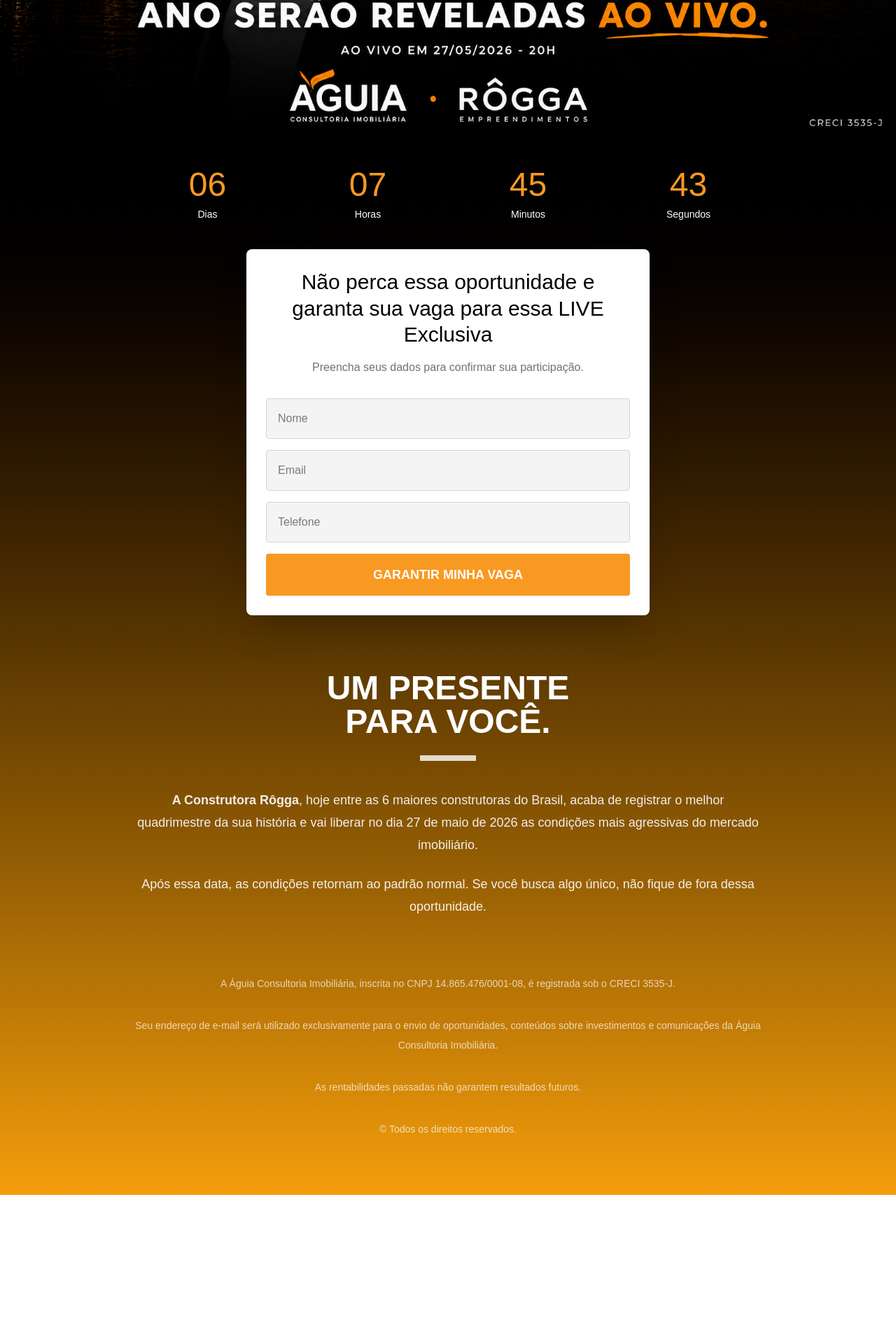
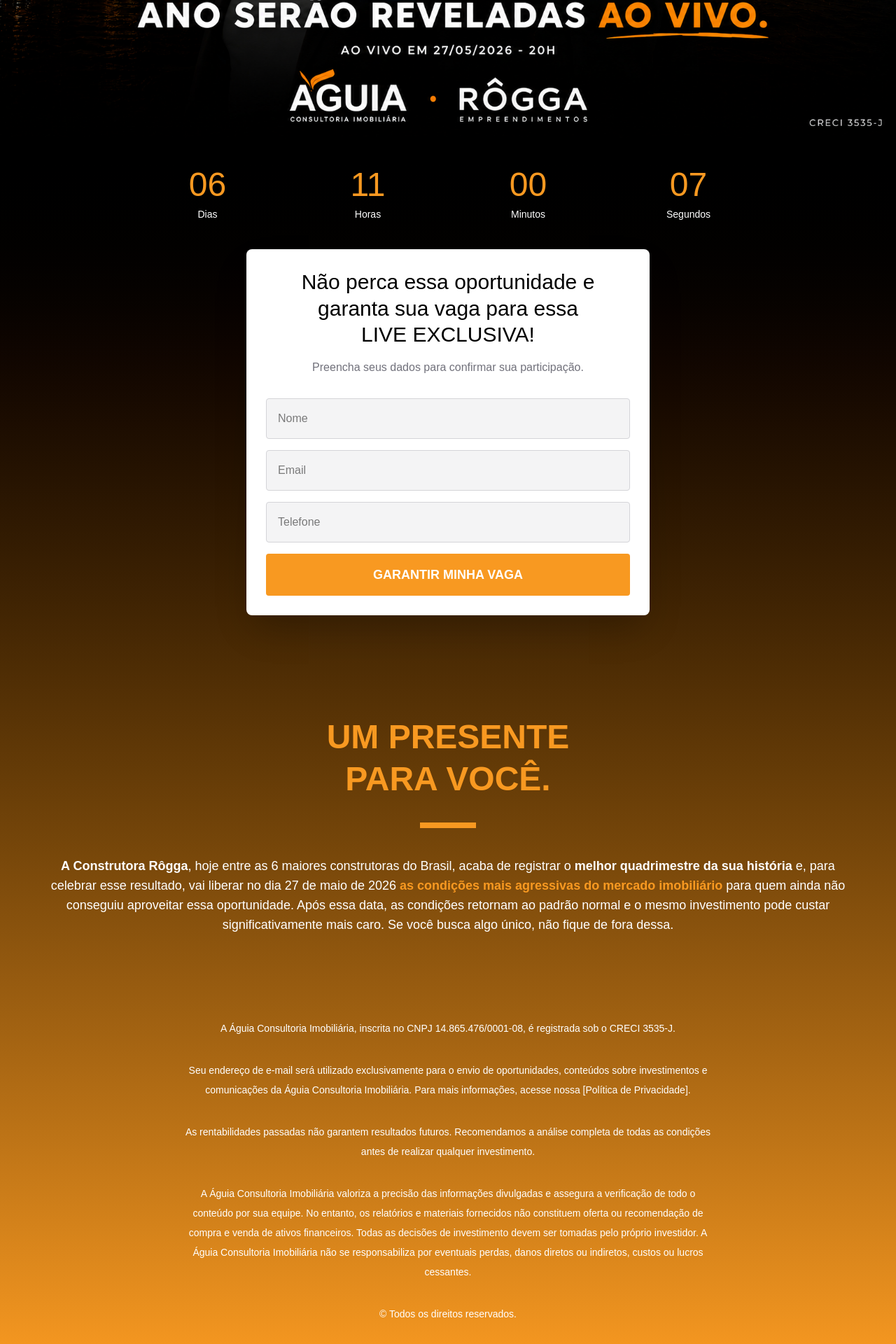
Before and after one commit to Maicon-Guizoni/live-aguia, a Next.js app in the folder live-aguia/: page / in a window 1280 px wide. Shown: the part 520-2440 px from the top of the page at 70% size. Before the commit the page ends 2227 px from the top, so only its background shows below. Built offline with nearby package versions, Linux system fonts and the light colour scheme.

Commit message:
teste responsividade mobile4

```diff
--- a/live-aguia/app/page.js
+++ b/live-aguia/app/page.js
@@ -7,10 +7,46 @@
   const [status, setStatus] = useState("");
   const [enviando, setEnviando] = useState(false);
   const [erroTelefone, setErroTelefone] = useState("");
+  const [tempo, setTempo] = useState({
+    dias: "00",
+    horas: "00",
+    minutos: "00",
+    segundos: "00",
+  });
 
   useEffect(() => {
     const indicadorSalvo = localStorage.getItem("indicador");
     setIndicador(indicadorSalvo || "");
+  }, []);
+
+  useEffect(() => {
+    const dataEvento = new Date("2026-05-27T20:00:00-03:00");
+
+    function atualizarContador() {
+      const agora = new Date();
+      const diferenca = dataEvento - agora;
+
+      if (diferenca <= 0) {
+        setTempo({ dias: "00", horas: "00", minutos: "00", segundos: "00" });
+        return;
+      }
+
+      const dias = Math.floor(diferenca / (1000 * 60 * 60 * 24));
+      const horas = Math.floor((diferenca / (1000 * 60 * 60)) % 24);
+      const minutos = Math.floor((diferenca / (1000 * 60)) % 60);
+      const segundos = Math.floor((diferenca / 1000) % 60);
+
+      setTempo({
+        dias: String(dias).padStart(2, "0"),
+        horas: String(horas).padStart(2, "0"),
+        minutos: String(minutos).padStart(2, "0"),
+        segundos: String(segundos).padStart(2, "0"),
+      });
+    }
+
+    atualizarContador();
+    const intervalo = setInterval(atualizarContador, 1000);
+    return () => clearInterval(intervalo);
   }, []);
 
   async function enviarFormulario(event) {
@@ -64,40 +100,36 @@
   return (
     <main className="bg-black text-white">
       <section className="bg-black">
-  <img
-    src="/capa.png"
-    alt="Flash Sales"
-    className="block h-auto w-full"
-  />
+        <img src="/capa.png" alt="Flash Sales" className="block h-auto w-full" />
       </section>
 
-      <section className="relative bg-gradient-to-b from-[#000000] to-[#f59e0b] px-6 pb-20 pt-10 text-white">
+      <section className="bg-gradient-to-b from-black to-[#f89921] px-6 pb-0 pt-10 text-white">
         <div className="mx-auto max-w-4xl text-center">
-    <div className="grid grid-cols-4 gap-5 text-center">
+          <div className="grid grid-cols-4 gap-5">
             <div>
-        <h2 className="text-5xl font-light text-[#f89921]">06</h2>
+              <h2 className="text-4xl font-light text-[#f89921] md:text-5xl">{tempo.dias}</h2>
               <p className="mt-2 text-sm">Dias</p>
             </div>
 
             <div>
-        <h2 className="text-5xl font-light text-[#f89921]">07</h2>
+              <h2 className="text-4xl font-light text-[#f89921] md:text-5xl">{tempo.horas}</h2>
               <p className="mt-2 text-sm">Horas</p>
             </div>
 
             <div>
-        <h2 className="text-5xl font-light text-[#f89921]">45</h2>
+              <h2 className="text-4xl font-light text-[#f89921] md:text-5xl">{tempo.minutos}</h2>
               <p className="mt-2 text-sm">Minutos</p>
             </div>
 
             <div>
-        <h2 className="text-5xl font-light text-[#f89921]">43</h2>
+              <h2 className="text-4xl font-light text-[#f89921] md:text-5xl">{tempo.segundos}</h2>
               <p className="mt-2 text-sm">Segundos</p>
             </div>
           </div>
 
           <div className="mx-auto mt-10 max-w-xl rounded-lg bg-white p-7 text-black shadow-2xl">
-      <h2 className="text-3xl font-light leading-tight">
-        Não perca essa oportunidade e garanta sua vaga para essa LIVE Exclusiva
+            <h2 className="text-2xl font-light leading-tight md:text-3xl">
+              Não perca essa oportunidade e garanta sua vaga para essa <br></br>LIVE EXCLUSIVA!
             </h2>
 
             <p className="mt-4 text-zinc-500">
@@ -139,29 +171,34 @@
 
             {status && <p className="mt-4 text-sm text-green-600">{status}</p>}
           </div>
+        </div>
 
-    <div className="mx-auto mt-20 max-w-5xl text-center">
-      <h2 className="text-5xl font-bold uppercase text-white">
+        <section className="mt-20 px-6 py-16 text-center text-white">
+          <h2 className="text-4xl font-bold uppercase leading-tight text-[#f89921] md:text-5xl">
             UM PRESENTE
             <br />
             PARA VOCÊ.
           </h2>
 
-      <div className="mx-auto mt-6 h-2 w-20 bg-white/80" />
+          <div className="mx-auto mt-8 h-2 w-20 bg-[#f89921]" />
 
-      <p className="mt-10 text-lg leading-8 text-white/90">
+          <p className="mx-auto mt-10 max-w-6xl text-base leading-7 md:text-lg">
             <strong>A Construtora Rôgga</strong>, hoje entre as 6 maiores
-        construtoras do Brasil, acaba de registrar o melhor quadrimestre da sua
-        história e vai liberar no dia 27 de maio de 2026 as condições mais
-        agressivas do mercado imobiliário.
+            construtoras do Brasil, acaba de registrar o{" "}
+            <strong>melhor quadrimestre da sua história</strong> e, para celebrar
+            esse resultado, vai liberar no dia 27 de maio de 2026{" "}
+            <strong className="text-[#f89921]">
+              as condições mais agressivas do mercado imobiliário
+            </strong>{" "}
+            para quem ainda não conseguiu aproveitar essa oportunidade. Após essa
+            data, as condições retornam ao padrão normal e o mesmo investimento
+            pode custar significativamente mais caro. Se você busca algo único, não
+            fique de fora dessa.
           </p>
+        </section>
 
-      <p className="mt-6 text-lg leading-8 text-white/90">
-        Após essa data, as condições retornam ao padrão normal. Se você busca
-        algo único, não fique de fora dessa oportunidade.
-      </p>
-
-      <div className="mt-20 space-y-8 text-sm leading-7 text-white/70">
+        <footer className="px-6 py-14 text-center text-white">
+          <div className="mx-auto max-w-3xl space-y-8 text-sm leading-7">
             <p>
               A Águia Consultoria Imobiliária, inscrita no CNPJ
               14.865.476/0001-08, é registrada sob o CRECI 3535-J.
@@ -170,17 +207,29 @@
             <p>
               Seu endereço de e-mail será utilizado exclusivamente para o envio de
               oportunidades, conteúdos sobre investimentos e comunicações da Águia
-          Consultoria Imobiliária.
+              Consultoria Imobiliária. Para mais informações, acesse nossa
+              [Política de Privacidade].
             </p>
 
             <p>
               As rentabilidades passadas não garantem resultados futuros.
+              Recomendamos a análise completa de todas as condições antes de
+              realizar qualquer investimento.
+            </p>
+
+            <p>
+              A Águia Consultoria Imobiliária valoriza a precisão das informações
+              divulgadas e assegura a verificação de todo o conteúdo por sua equipe.
+              No entanto, os relatórios e materiais fornecidos não constituem oferta
+              ou recomendação de compra e venda de ativos financeiros. Todas as
+              decisões de investimento devem ser tomadas pelo próprio investidor. A
+              Águia Consultoria Imobiliária não se responsabiliza por eventuais
+              perdas, danos diretos ou indiretos, custos ou lucros cessantes.
             </p>
 
             <p>© Todos os direitos reservados.</p>
           </div>
-    </div>
-  </div>
+        </footer>
       </section>
     </main>
   );
```
Lines whose indentation alone changed are shown as unchanged.
